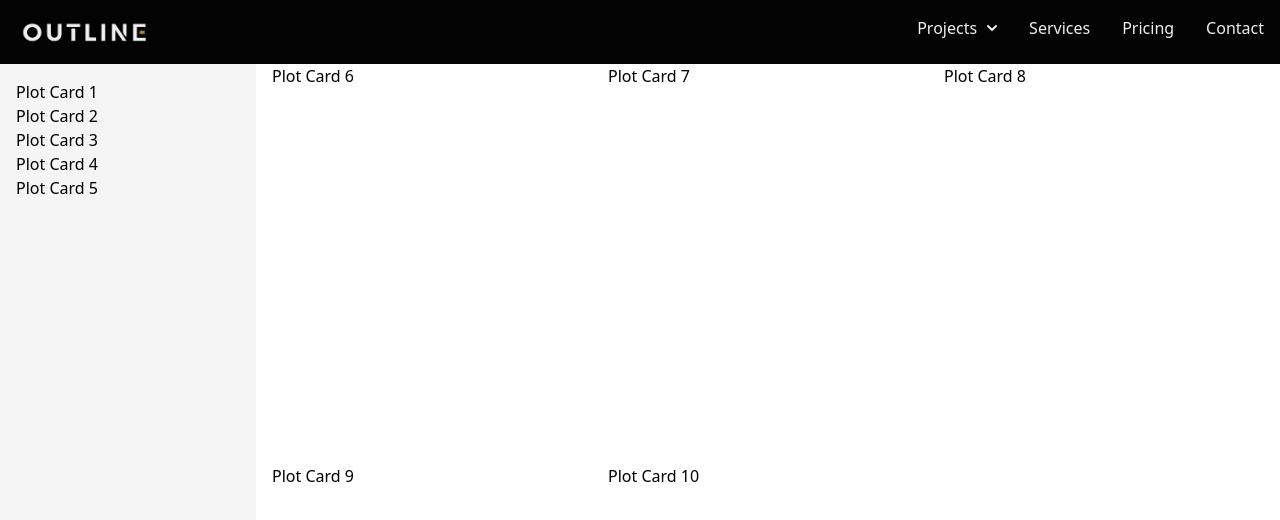
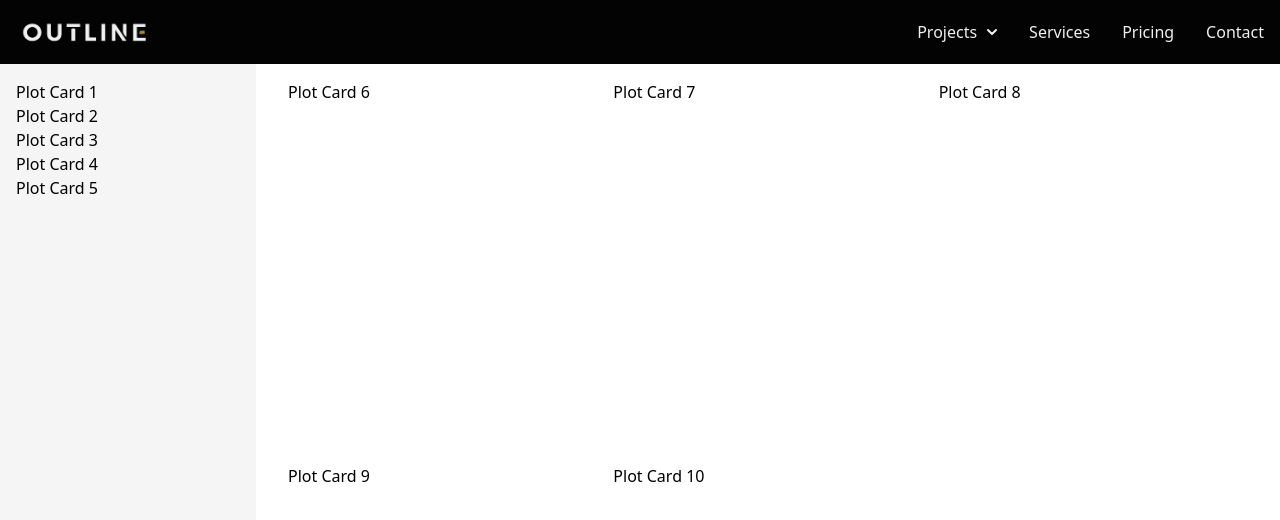
Before and after one commit to euripidean/outline, a React (Create React App) app: page / in a window 1280 px wide. Shown: the top 520 px of the page. Built offline with nearby package versions, Linux system fonts and the light colour scheme.

Commit message:
Fixed menu and added min-h to grid display

```diff
--- a/src/components/DisplayGrid/DisplayGrid.jsx
+++ b/src/components/DisplayGrid/DisplayGrid.jsx
@@ -18,7 +18,10 @@ function DisplayGrid(props) {
       items={cards}
       strategy={horizontalListSortingStrategy}
     >
-      <div ref={setNodeRef} className="display grid grid-gap-4 grid-cols-3">
+      <div
+        ref={setNodeRef}
+        className="display grid grid-gap-4 grid-cols-3 min-h-90% p-4"
+      >
         {cards.map((card, index) => (
           <SortableGridCard key={index} id={card} />
         ))}
--- a/src/components/NavBar/NavBar.jsx
+++ b/src/components/NavBar/NavBar.jsx
@@ -1,8 +1,8 @@
 function NavBar() {
   return (
     <nav className="bg-outline-bg text-outline-white">
-      <div className="max-w-screen-xl flex flex-wrap items-start justify-between mx-auto p-4">
-        <a href="#" className="flex items-center space-x-3 rtl:space-x-reverse">
+      <div className="flex flex-wrap items-center justify-between mx-auto p-4">
+        <a href="#" className="flex items-start space-x-3 rtl:space-x-reverse">
           <img src="./images/logo.png" className="h-8" alt="Outline Logo" />
         </a>
         <button
```
Also changed, not shown: src/components/MenuCard/MenuCard.jsx (deleted).
